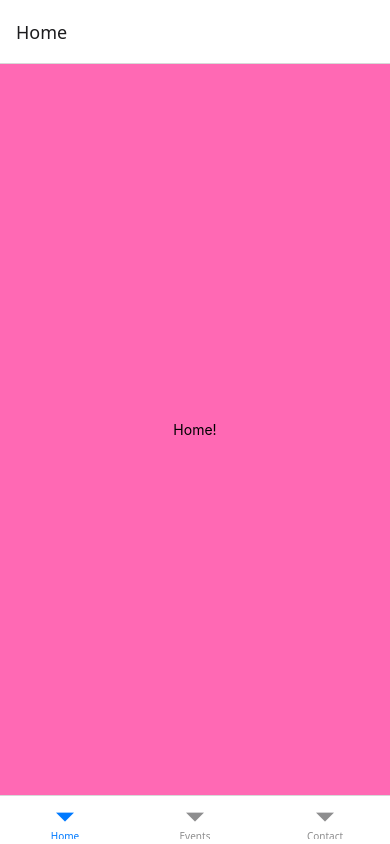
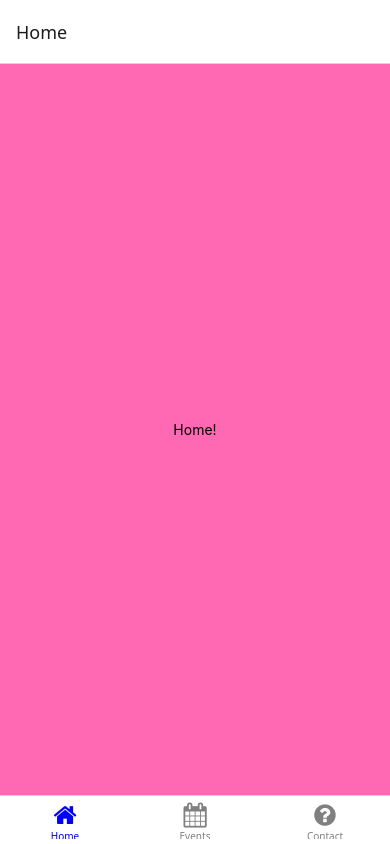
Before and after one commit to tinkercademy/code_exp_2025_infoapp, a React Native app: screen / in a window 390 px wide. Built offline with nearby package versions, Linux system fonts and the light colour scheme.

Commit message:
Added tabs for 2 of 3 tabs

```diff
--- a/App.js
+++ b/App.js
@@ -1,5 +1,6 @@
 import { createStaticNavigation } from "@react-navigation/native";
 import { createBottomTabNavigator } from "@react-navigation/bottom-tabs";
+import FontAwesome from "@expo/vector-icons/FontAwesome";
 
 // Import local screens
 import HomeScreen from "./screens/HomeScreen";
@@ -12,7 +13,24 @@ const Tabs = createBottomTabNavigator({
     Home: HomeScreen,
     Events: EventsScreen,
     Contact: ContactScreen
-  }
+  },
+  screenOptions: ({ route }) => ({
+    tabBarActiveTintColor: "blue",
+    tabBarInactiveTintColor: "gray",
+    tabBarIcon: ({ focused, color, size }) => {
+      let iconName;
+
+      if (route.name === "Home") {
+        iconName = "home";
+      } else if (route.name === "Events") {
+        iconName = "calendar";
+      } else {
+        iconName = "question-circle";
+      }
+
+      return <FontAwesome name={iconName} size={size} color={color} />;
+    }
+  })
 });
 
 // Root navigation component -------------------------------
```
